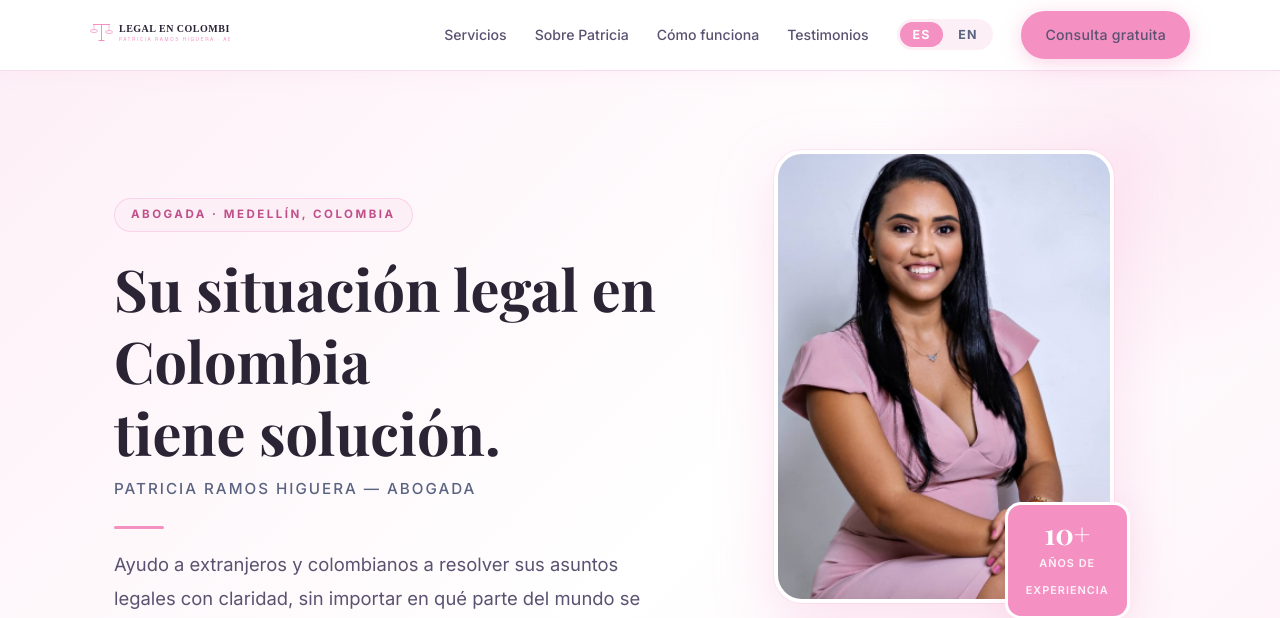
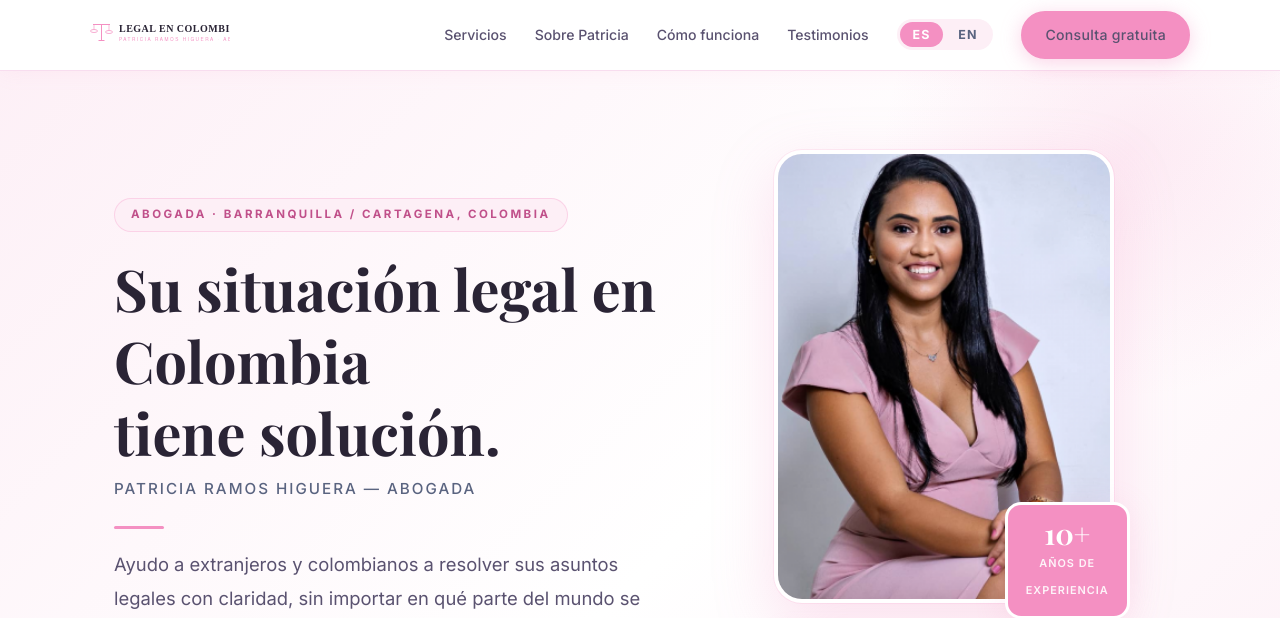
Before and after one commit to davidmyrann-sketch/legalencolombia, a Flask app: page / in a window 1280 px wide. Shown: the top 618 px of the page. Run offline with Flask 3, Linux system fonts and the light colour scheme; some web fonts are replaced.

Commit message:
Replace Medellín with Barranquilla / Cartagena

```diff
--- a/templates/index.html
+++ b/templates/index.html
@@ -49,7 +49,7 @@
   <div class="hero-bg-pattern"></div>
   <div class="hero-inner">
     <div class="hero-left fade-in">
-      <div class="tag tag-pink" data-es="Abogada · Medellín, Colombia" data-en="Lawyer · Medellín, Colombia">Abogada · Medellín, Colombia</div>
+      <div class="tag tag-pink" data-es="Abogada · Barranquilla / Cartagena, Colombia" data-en="Lawyer · Barranquilla / Cartagena, Colombia">Abogada · Barranquilla / Cartagena, Colombia</div>
       <h1>
         <span data-es="Su situación legal en Colombia<br/><span class='gold'>tiene solución.</span>" data-en="Your legal situation in Colombia<br/><span class='gold'>has a solution.</span>">
           Su situación legal en Colombia<br/><span class="gold">tiene solución.</span>
@@ -427,7 +427,7 @@
             <span class="ci-icon">📍</span>
             <div class="contact-item-text">
               <h5 data-es="Ubicación" data-en="Location">Ubicación</h5>
-              <p>Medellín, Antioquia, Colombia</p>
+              <p>Barranquilla / Cartagena, Antioquia, Colombia</p>
             </div>
           </div>
           <div class="contact-item">
@@ -502,7 +502,7 @@
   <div class="footer-grid">
     <div class="footer-brand">
       <img src="/static/logo.svg" alt="Legal en Colombia"/>
-      <p data-es="Asesoría legal especializada para extranjeros y colombianos en el exterior. Con atención en español e inglés desde Medellín, Colombia." data-en="Specialised legal advice for foreigners and Colombians abroad. With attention in Spanish and English from Medellín, Colombia.">Asesoría legal especializada para extranjeros y colombianos en el exterior. Con atención en español e inglés desde Medellín, Colombia.</p>
+      <p data-es="Asesoría legal especializada para extranjeros y colombianos en el exterior. Con atención en español e inglés desde Barranquilla / Cartagena, Colombia." data-en="Specialised legal advice for foreigners and Colombians abroad. With attention in Spanish and English from Barranquilla / Cartagena, Colombia.">Asesoría legal especializada para extranjeros y colombianos en el exterior. Con atención en español e inglés desde Barranquilla / Cartagena, Colombia.</p>
     </div>
     <div class="footer-col">
       <h5 data-es="Servicios" data-en="Services">Servicios</h5>
@@ -520,7 +520,7 @@
         <li><a href="mailto:pathy.higuera@gmail.com">pathy.higuera@gmail.com</a></li>
         <li><a href="https://wa.me/573184075418">WhatsApp</a></li>
         <li><a href="#contacto" data-es="Consulta gratuita" data-en="Free consultation">Consulta gratuita</a></li>
-        <li><span>Medellín, Colombia</span></li>
+        <li><span>Barranquilla / Cartagena, Colombia</span></li>
       </ul>
     </div>
   </div>
```
